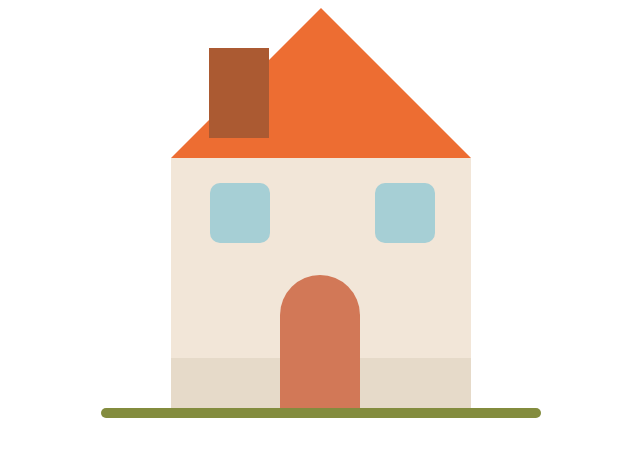
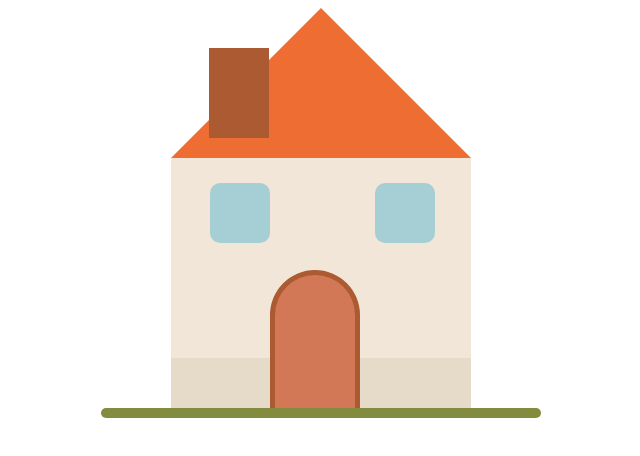
Before and after one commit to danielaorvzco/Web, a plain HTML site: page Actividad 8 - La casa/index.html in a window 1280 px wide. Shown: the whole page, without its empty margins (319-959 px from the left). Drawn offline with Linux system fonts and the light colour scheme.

Commit message:
Borde de la puerta

```diff
--- a/Actividad 8 - La casa/houseStyle.css
+++ b/Actividad 8 - La casa/houseStyle.css
@@ -59,6 +59,10 @@ div {
     border-top-left-radius: 50px;
     border-top-right-radius: 50px;
     background-color: #D27857;
+    border-style: solid;
+    border-bottom: transparent;
+    border-color: #AB5A32;
+    border-width: 5px;
     position: absolute;
     bottom: 0%;
     right: 37%;
```
